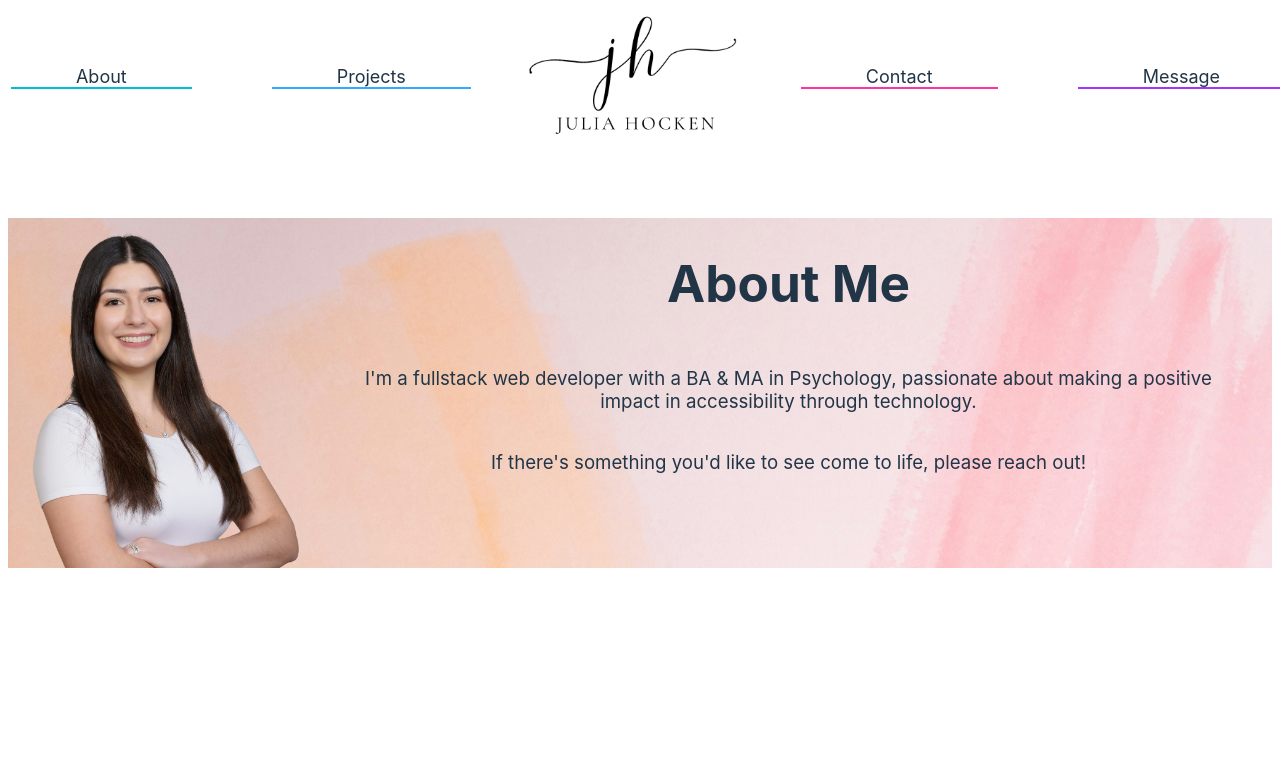
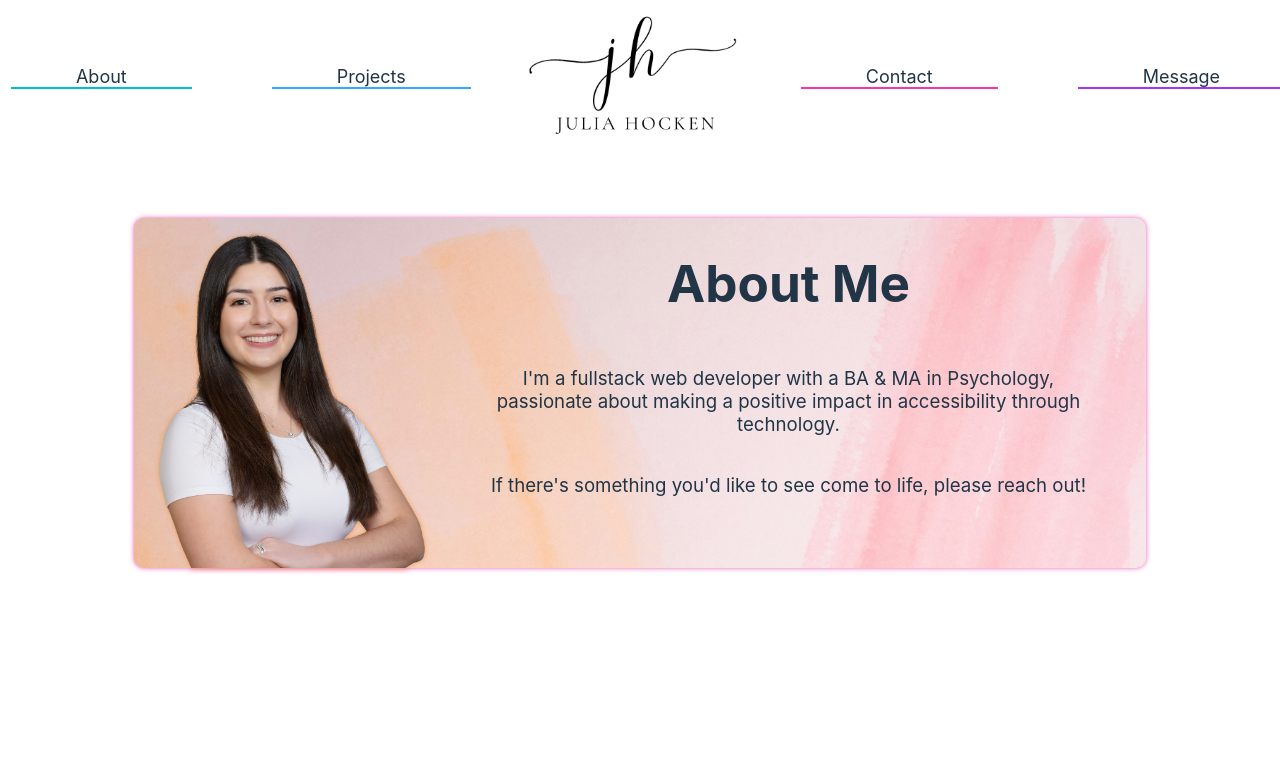
Before and after one commit to juhock/juPortfolioSite, a React (Vite) app: page / in a window 1280 px wide. Shown: the top 773 px of the page. Built offline with nearby package versions, Linux system fonts and the light colour scheme.

Commit message:
adjust aboutme setion

```diff
--- a/src/App.css
+++ b/src/App.css
@@ -2,7 +2,7 @@
 .main {
   display: flex;
   flex-direction: column;
-  justify-content: center;
+  align-items: center;
 }
 
 /* about section  */
@@ -12,13 +12,17 @@
   background-image: url("./assets/profileback.png");
   background-size: cover;
   display: flex;
-  width: 100%;
+  width: 80%;
+  border-radius: 10px;
+  justify-content: center;
+  filter: drop-shadow(0 0 0.15rem rgb(236, 90, 180));
 }
 #profilePicture {
   max-height: 350px;
   max-width: fit-content;
   display: flex;
-  flex-wrap: wrap;
+  flex-wrap: nowrap;
+  filter: drop-shadow(0 0 0.15rem rgb(236, 158, 90));
 }
 .aboutTextAll {
   padding: 0px 50px 0px 50px;
```
